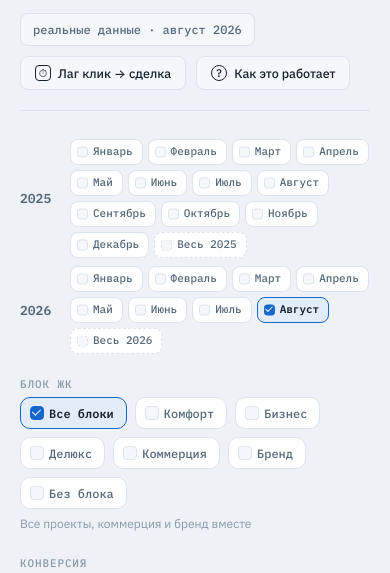
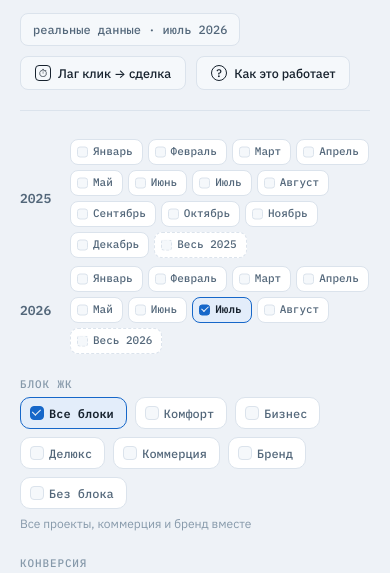
Before and after one commit to romankhasin/matrix, a plain HTML site: page dashboard/index.html in a window 390 px wide. Shown: the part 229-802 px from the top of the page. Drawn offline with Linux system fonts and the light colour scheme.

Commit message:
Make multi-select feedback read as a confirmation; open on a month that has conversions
Selecting several conversion types already worked, but the text that appeared afterwards looked
like a rejection (accent-colored "Складываются разные типы…"), and the default month (Aug 2026)
has no conversions at all, so the table stayed empty whatever was selected. The note is now a
neutral "✓ Выбрано типов: N — суммируются…", and the default month is the latest one with data.

Co-Authored-By: Claude Sonnet 5.5 <noreply@anthropic.com>

```diff
--- a/dashboard/index.html
+++ b/dashboard/index.html
@@ -774,7 +774,10 @@ const BLOCK_INFO = {
   none:"Токен ЖК не найден в кампании или проект не входит в список",
 };
 
-const LAST_MONTH = MONTH_ORDER[MONTH_ORDER.length - 1];
+// по умолчанию — последний месяц, в котором уже есть хоть какие-то конверсии: в самом свежем
+// (август 2026) их ещё нет, и таблица при открытии была бы пустой, сколько типов ни отмечай
+const hasConvs = k => DATA.months[k].rows.some(r => r.deal + r.meet + r.call + (r.deal_fc || 0) + (r.meet_fc || 0) > 0);
+const LAST_MONTH = [...MONTH_ORDER].reverse().find(hasConvs) || MONTH_ORDER[MONTH_ORDER.length - 1];
 let selectedMonths = new Set([LAST_MONTH]);
 let selectedBlock = 'all';
 let selectedConv = new Set(['deal']);
@@ -893,11 +896,11 @@ function renderFilters(){
   cbox.querySelectorAll('button[data-conv]').forEach(b => b.addEventListener('click', () => toggleConv(b.dataset.conv)));
   cbox.querySelector('button[data-allconv]').addEventListener('click', toggleAllConv);
   const convHint = document.getElementById('conv-hint');
-  convHint.classList.toggle('warn', budgetMode || selectedConv.size > 1);
+  convHint.classList.toggle('warn', budgetMode); // при мультивыборе — обычная справка, не предупреждение-блокировка
   convHint.textContent = budgetMode
     ? 'Для этих месяцев нет данных Метрики (постклик), поэтому рейтинг Score не строится — показан только бюджет и сделки.'
     : selectedConv.size > 1
-      ? 'Складываются разные типы и модели атрибуции с учётом весов ниже — это не дедуплицированный итог: один клиент может дать и звонок, и встречу, и сделку.'
+      ? `✓ Выбрано типов: ${selectedConv.size} — они суммируются в CPA и рейтинге с учётом весов ниже. К сведению: у типов разные модели атрибуции, итог не дедуплицирован (один клиент может дать и звонок, и встречу, и сделку).`
       : 'CPA и рейтинг считаются по выбранной конверсии. Можно отметить несколько типов.';
   document.getElementById('conv-weights').style.display = (!budgetMode && selectedConv.size > 1) ? '' : 'none';
 
```
Also changed, not shown: docs/index.html (+6 -3 lines).
